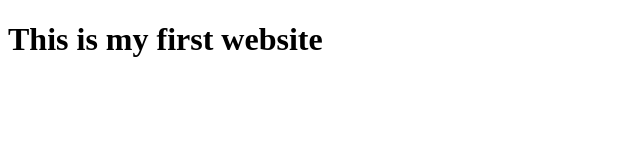
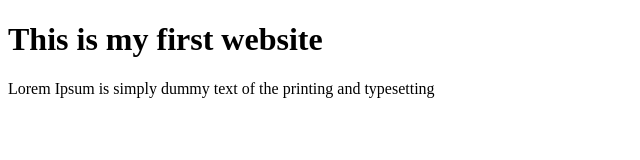
Before and after one commit to phashibur/life-time, a plain HTML site: page index.html in a window 1280 px wide. Shown: the whole page, without its empty margins (0-640 px from the left). Drawn offline with Linux system fonts and the light colour scheme.

Commit message:
first commit

```diff
--- a/index.html
+++ b/index.html
@@ -7,5 +7,6 @@
 </head>
 <body>
     <h1>This is my first website</h1>
+    <p>Lorem Ipsum is simply dummy text of the printing and typesetting</p>
 </body>
 </html>
```
